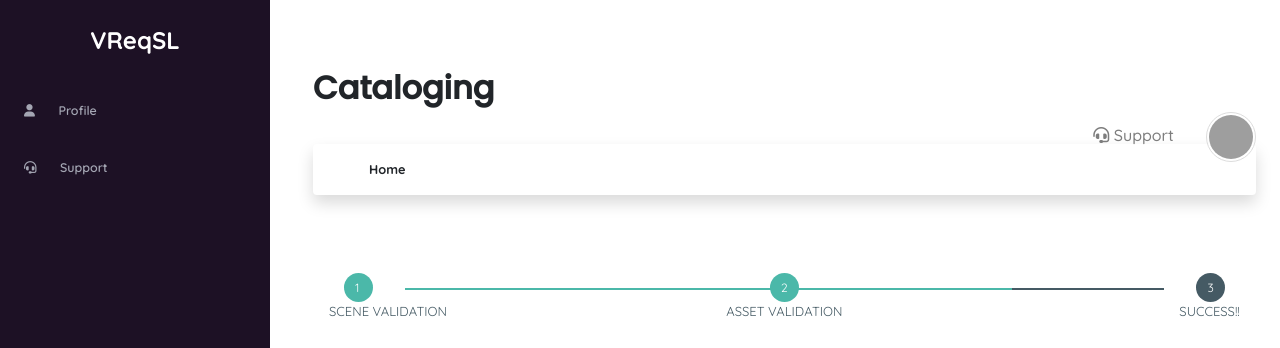
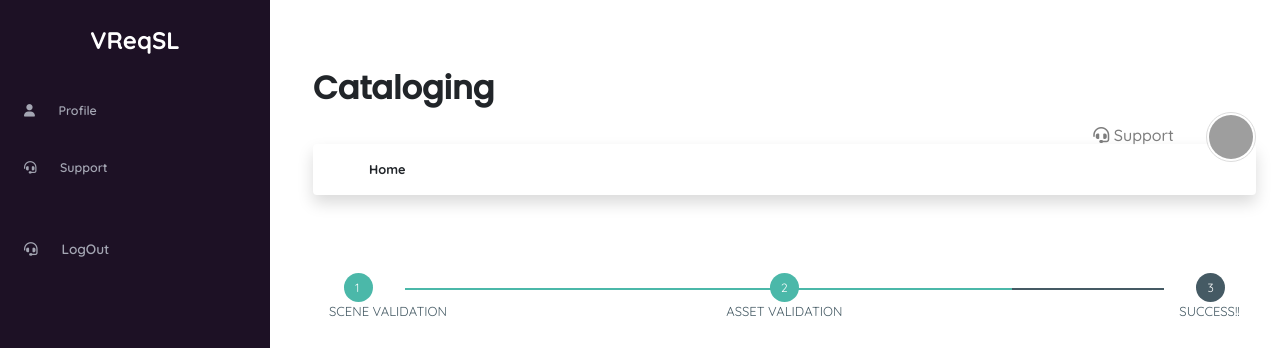
Before and after one commit to nisha3p/VReqSL_ReactApp_IITH, a React (Create React App) app: page /home in a window 1280 px wide. Shown: the top 348 px of the page. Built offline with nearby package versions, Linux system fonts and the light colour scheme; grey boxes are pictures that could not be loaded.

Commit message:
button Linked

```diff
--- a/src/Login/Login.jsx
+++ b/src/Login/Login.jsx
@@ -1,16 +1,18 @@
 import React, { useState } from "react";
+import { NavLink } from "react-router-dom";
 import "./Login.css";
 
 export default function Login() {
 	const [user, setUser] = useState({
-		email: "", password: ""
+		email: "",
+		password: "",
 	});
 	let name, value;
 	const handleInputs = (event) => {
 		name = event.target.name;
 		value = event.target.value;
 		setUser({ ...user, [name]: value });
-	}
+	};
 	return (
 		<section class="h-100 gradient-form" style={{ backgroundColor: "#eee" }}>
 			<div class="container py-6 h-100">
@@ -28,7 +30,9 @@ export default function Login() {
 
 										<form>
 											<p style={{ fontSize: "200%" }}>Get Started</p>
-											<p style={{ fontSize: "150%", color: "#bdbdbd" }}>Sign In</p>
+											<p style={{ fontSize: "150%", color: "#bdbdbd" }}>
+												Sign In
+											</p>
 
 											<div class="form-outline mb-4">
 												<label class="form-label" for="form2Example11">
@@ -75,12 +79,15 @@ export default function Login() {
 												</button> */}
 
 											<div class="text-center pt-1 mb-5 pb-1">
+												<NavLink to="/home">
 													<button
 														class="btn btn-primary btn-block fa-lg gradient-custom-2 mb-3 signIn_btn"
 														type="button"
 													>
 														Sign In
 													</button>
+												</NavLink>
+
 												<a class="text-muted" href="#!">
 													Forgot password?
 												</a>
@@ -88,6 +95,7 @@ export default function Login() {
 
 											<div class="d-flex align-items-center justify-content-center pb-4">
 												<p class="mb-0 me-2">Don't have an account?</p>
+												<NavLink to="/signUP">
 													<button
 														type="button"
 														class="btn btn-outline-danger signUp_btn"
@@ -95,6 +103,7 @@ export default function Login() {
 													>
 														Sign Up
 													</button>
+												</NavLink>
 											</div>
 										</form>
 									</div>
@@ -103,11 +112,10 @@ export default function Login() {
 									<div class="text-white px-3 py-4 p-md-5 mx-md-4">
 										<h4 class="mb-4">We are more than just a company</h4>
 										<p class="small mb-0">
-											Lorem ipsum dolor sit amet, consectetur adipisicing
-											elit, sed do eiusmod tempor incididunt ut labore et
-											dolore magna aliqua. Ut enim ad minim veniam, quis
-											nostrud exercitation ullamco laboris nisi ut aliquip ex
-											ea commodo consequat.
+											Lorem ipsum dolor sit amet, consectetur adipisicing elit,
+											sed do eiusmod tempor incididunt ut labore et dolore magna
+											aliqua. Ut enim ad minim veniam, quis nostrud exercitation
+											ullamco laboris nisi ut aliquip ex ea commodo consequat.
 										</p>
 									</div>
 								</div>
--- a/src/Login/SignUP.jsx
+++ b/src/Login/SignUP.jsx
@@ -1,4 +1,5 @@
 import React, { useState } from "react";
+import { NavLink } from "react-router-dom";
 import "./Login.css";
 
 
@@ -56,12 +57,19 @@ export default function SignUp() {
                       </div>
 
                       <div class="text-center pt-1 mb-5 pb-1">
+                      <NavLink to="/home">
                         <button class="btn btn-primary btn-block fa-lg gradient-custom-2 mb-3" type="button">Sign Up</button>
+                      </NavLink>
+
                       </div>
 
                       <div class="d-flex align-items-center justify-content-center pb-4">
                         <p class="mb-0 me-2">Already have an account!</p>
-                        <button type="button" class="btn btn-outline-danger" style={{ marginLeft: "1rem" }}>Sign In</button>
+
+                        <NavLink to="/">
+                          <button type="button" class="btn btn-outline-danger" style={{ marginLeft: "1rem" }}>Sign In</button>
+                        </NavLink>
+
                       </div>
 
                     </form>
--- a/src/SideBar.jsx
+++ b/src/SideBar.jsx
@@ -1,23 +1,30 @@
 import React from "react";
+import { NavLink } from "react-router-dom";
 
-export default function SideBar()
-{
+export default function SideBar() {
 	return (
 		<div id="sidebar">
 			<header>
 				<a href="#">VReqSL</a>
 			</header>
-				<div class="nav" style={{display:"block"}}>
+			<div class="nav" style={{ display: "block" }}>
 				<div>
 					<a href="#">
 						<i class="fa-solid fa-user"></i> Profile
 					</a>
 				</div>
-					<div style={{marginTop: "1rem"}}>
+				<div style={{ marginTop: "1rem" }}>
 					<a href="#">
 						<i class="fa-solid fa-headset"></i> Support
 					</a>
 				</div>
+				<NavLink to="/">
+					<div style={{ marginTop: "1rem", fontSize:"140%" }}>
+						<a href="#">
+							<i class="fa-solid fa-headset"></i> LogOut
+						</a>
+					</div>
+				</NavLink>
 			</div>
 
 			<div class="profile-sec nav"></div>
```
Lines whose indentation alone changed are shown as unchanged.
